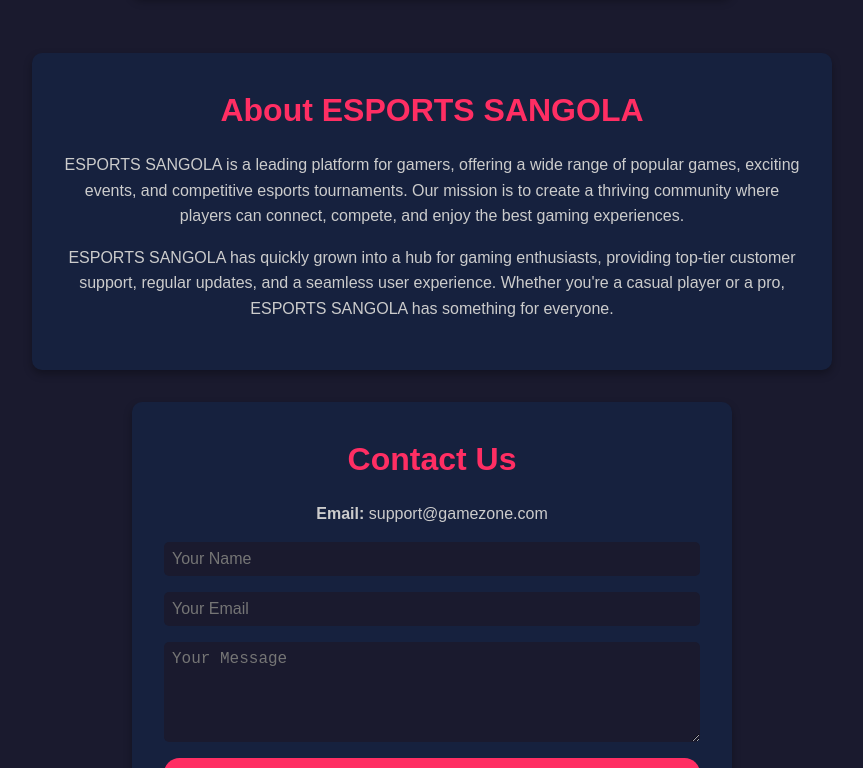
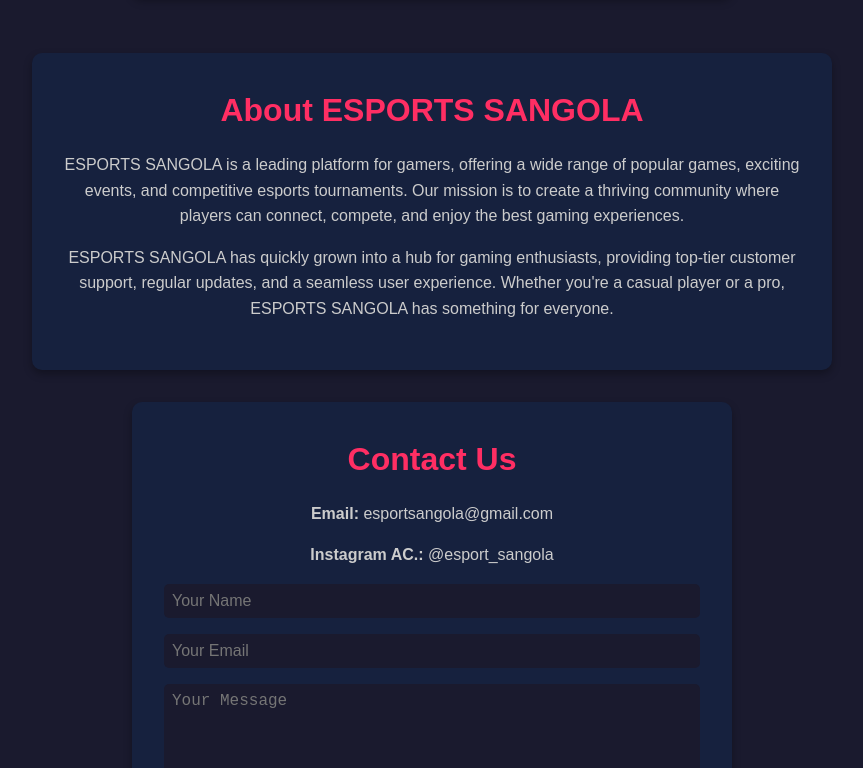
Before and after one commit to Harry6271/SangolaeSport.github.io, a plain HTML site: page index.html in a window 1280 px wide. Shown: the part 1435-2203 px from the top of the page, without its empty margins (208-1071 px from the left). Drawn offline with Linux system fonts and the light colour scheme.

Commit message:
Update index.html

```diff
--- a/index.html
+++ b/index.html
@@ -23,7 +23,7 @@
         <section class="game-card">
             <img src="bgmi.jpg" alt="BGMI">
             <h2>BGMI</h2>
-            <p>A battle royale game where 50 players parachute onto an island, looking for weapons and equipment to kill the other players.</p>
+            <p>A battle royale game where 100 players parachute onto an island, looking for weapons and equipment to kill the other players.</p>
             <a href="https://play.google.com/store/apps/details?id=com.pubg.imobile" class="play-button">Play Now</a>
         </section>
 
@@ -68,7 +68,8 @@
     <!-- Contact Section -->
     <section class="contact" id="contact">
         <h2>Contact Us</h2>
-        <p><strong>Email:</strong> support@gamezone.com</p>
+        <p><strong>Email:</strong> esportsangola@gmail.com</p>
+        <p><strong>Instagram AC.:</strong> @esport_sangola</p>
         <form>
             <input type="text" placeholder="Your Name" required>
             <input type="email" placeholder="Your Email" required>
```
